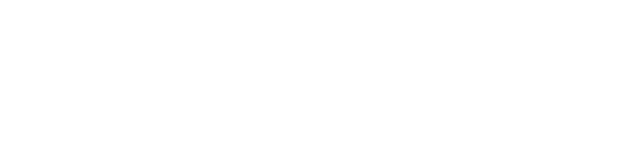
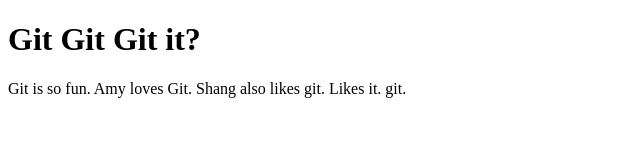
Before and after one commit to hushangni/first-git-project, a plain HTML site: page index.html in a window 1280 px wide. Shown: the whole page, without its empty margins (0-640 px from the left). Drawn offline with Linux system fonts and the light colour scheme.

Commit message:
Added h1 and p

```diff
--- a/index.html
+++ b/index.html
@@ -7,6 +7,8 @@
     <title>Document</title>
 </head>
 <body>
+    <h1>Git Git Git it?</h1>
+    <p>Git is so fun. Amy loves Git. Shang also likes git. Likes it. git.</p>
 
 </body>
 </html>
```
